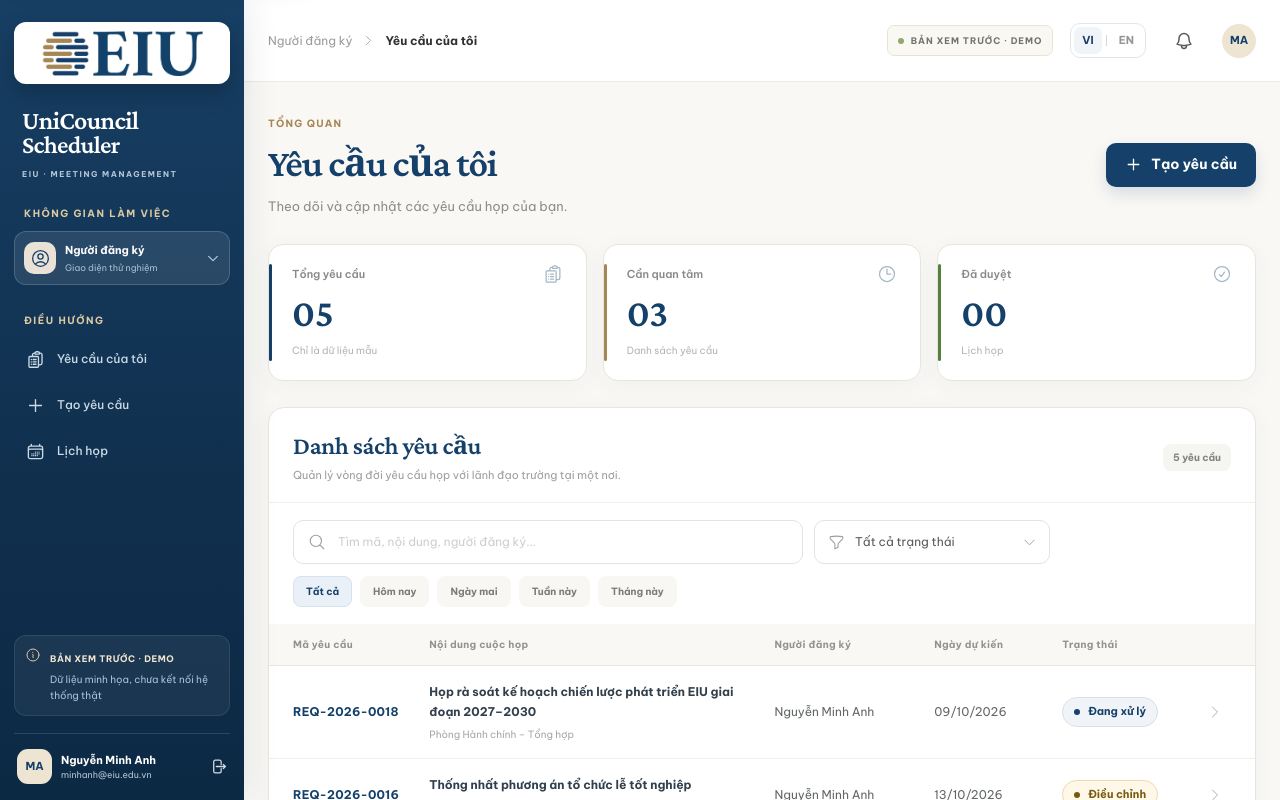
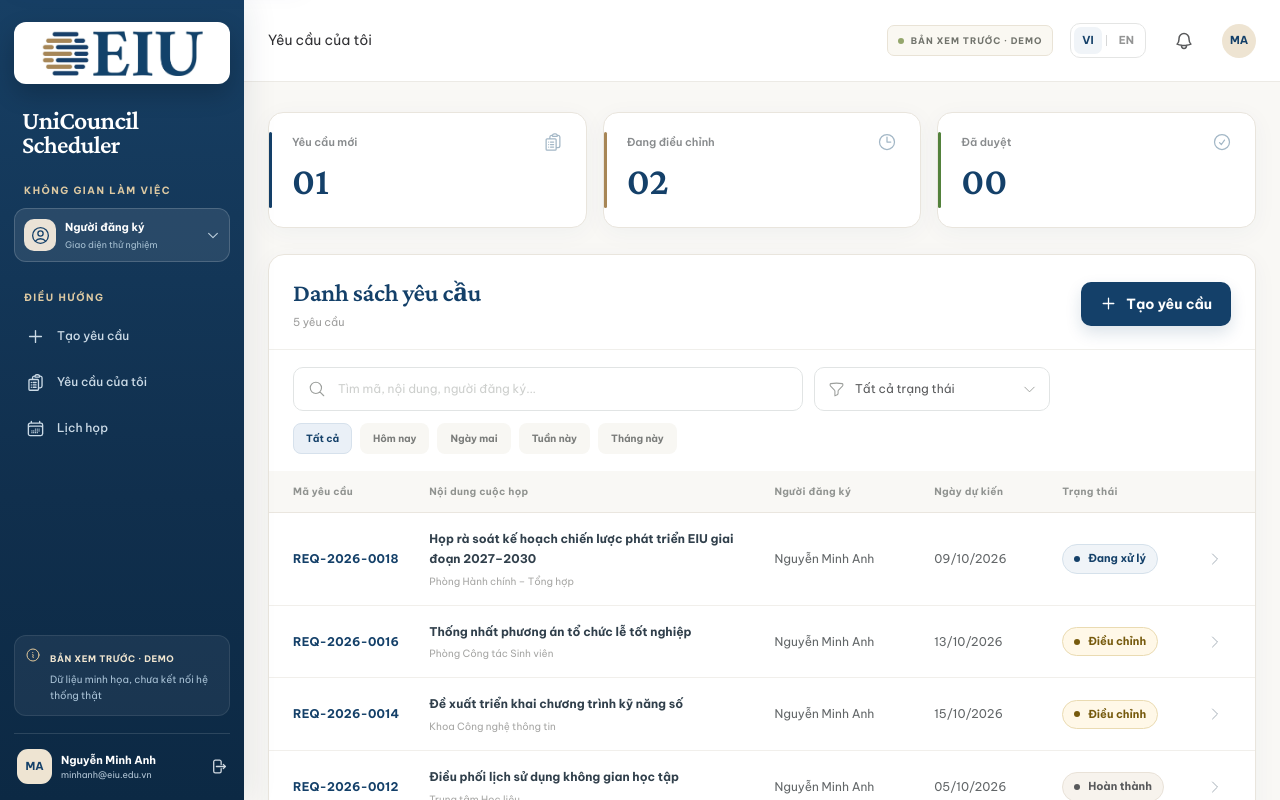
Before and after one commit to baonguyen-kobe/UniCouncil-Scheduler, a Next.js app: page / in a window 1280 px wide. Shown: the top 800 px of the page. Built offline with nearby package versions, Linux system fonts and the light colour scheme.

Commit message:
feat(ui): restructure sidebar, request KPI and fixed header per feedback

```diff
--- a/components/preview-app.tsx
+++ b/components/preview-app.tsx
@@ -27,7 +27,7 @@ const COPY = {
     signIn:"Tiếp tục với tài khoản EIU",loginNote:"Bản thử nghiệm giao diện. Không kết nối Google Workspace hoặc gửi dữ liệu thật.",
     enterDemo:"Vào giao diện demo",user:"Tài khoản minh họa",workspace:"KHÔNG GIAN LÀM VIỆC",nav:"ĐIỀU HƯỚNG",
     REQUESTER:"Người đăng ký",ASSISTANT:"Trợ lý lãnh đạo",LEADER:"Lãnh đạo",ADMIN:"Quản trị",
-    myRequests:"Yêu cầu của tôi",workQueue:"Xử lý yêu cầu",leaderQueue:"Phê duyệt yêu cầu",newRequest:"Tạo yêu cầu",
+    myRequests:"Yêu cầu của tôi",workQueue:"Xử lý yêu cầu",leaderQueue:"Phê duyệt yêu cầu",newRequest:"Tạo yêu cầu",newKpi:"Yêu cầu mới",revisingKpi:"Đang điều chỉnh",
     calendar:"Lịch họp",settings:"Quản trị",preview:"Giao diện thử nghiệm",previewSub:"Dữ liệu minh họa, chưa kết nối hệ thống thật",
     search:"Tìm mã, nội dung, người đăng ký...",allStatuses:"Tất cả trạng thái",
     all:"Tất cả",today:"Hôm nay",tomorrow:"Ngày mai",week:"Tuần này",month:"Tháng này",
@@ -77,7 +77,7 @@ const COPY = {
     signIn:"Continue with an EIU account",loginNote:"UI-only preview. No live Google Workspace authentication or data submission.",
     enterDemo:"Explore the demo",user:"Demo account",workspace:"YOUR WORKSPACE",nav:"NAVIGATION",
     REQUESTER:"Requester",ASSISTANT:"Executive Assistant",LEADER:"Leader",ADMIN:"Administrator",
-    myRequests:"My requests",workQueue:"Process requests",leaderQueue:"Review requests",newRequest:"New request",
+    myRequests:"My requests",workQueue:"Process requests",leaderQueue:"Review requests",newRequest:"New request",newKpi:"New requests",revisingKpi:"Under revision",
     calendar:"Meeting calendar",settings:"Administration",preview:"Interface preview",previewSub:"Illustrative data, not connected to production",
     search:"Search reference, agenda, requester...",allStatuses:"All statuses",
     all:"All",today:"Today",tomorrow:"Tomorrow",week:"This week",month:"This month",
@@ -121,6 +121,8 @@ const COPY = {
     return:"Back",legend:"Approved meetings",revisionHint:"Changes requested by the Assistant"
   }
 } as const;
+// Set NEXT_PUBLIC_DEMO_MODE=false only when production services/auth have been implemented.
+const DEMO_MODE = process.env.NEXT_PUBLIC_DEMO_MODE !== "false";
 type TextKey = keyof typeof COPY.vi;
 function t(locale:Locale,key:TextKey):string{return COPY[locale][key];}
 const ROLES: Role[]=["REQUESTER","ASSISTANT","LEADER","ADMIN"];
@@ -266,21 +268,23 @@ function RequestsView({role,locale,requests,open,newRequest}:{role:Role;locale:L
   return true;
  });
  const shown=searched.slice((page-1)*6,page*6);
- const counts={total:list.length,waiting:list.filter(r=>["PROCESSING","PENDING_APPROVAL","ADJUSTED","REVISED","REVISED_PROCESSING"].includes(r.status)).length,approved:list.filter(r=>r.status==="APPROVED").length};
- const title=role==="REQUESTER"?t(locale,"myRequests"):role==="ASSISTANT"?t(locale,"workQueue"):role==="LEADER"?t(locale,"leaderQueue"):t(locale,"requestList");
- const subtitle=role==="REQUESTER"?t(locale,"ownSub"):role==="ASSISTANT"?t(locale,"assistantSub"):role==="LEADER"?t(locale,"leaderSub"):t(locale,"pageDescription");
+ const counts={
+  new:list.filter(r=>role==="LEADER"?r.status==="PENDING_APPROVAL":role==="ASSISTANT"?r.status==="PROCESSING":r.status==="PROCESSING"||r.status==="PENDING_APPROVAL").length,
+  revising:list.filter(r=>r.status==="ADJUSTED"||r.status==="REVISED").length,
+  approved:list.filter(r=>r.status==="APPROVED").length
+ };
  const statuses=role==="REQUESTER"?[["all",t(locale,"allStatuses")],["processing",locale==="vi"?"Đang xử lý":"Processing"],["revision",locale==="vi"?"Điều chỉnh":"Revision needed"],["APPROVED",t(locale,"approved")],["COMPLETED",statusLabel("COMPLETED",role,locale)],["CANCELLED",statusLabel("CANCELLED",role,locale)]]:[[ "all",t(locale,"allStatuses")],...(["PROCESSING","PENDING_APPROVAL","ADJUSTED","REVISED","REVISED_PROCESSING","APPROVED","CANCELLED","COMPLETED"] as Status[]).map(s=>[s,statusLabel(s,role,locale)])];
- // Fix requester-specific group text without exposing the technical status.
-
- return <div className="page-shell">
-   <div className="page-title-row"><div><SectionEyebrow>{t(locale,"overview")}</SectionEyebrow><h1 className="page-title">{title}</h1><p className="page-subtitle">{subtitle}</p></div>{role==="REQUESTER"&&<button type="button" className="button button-primary create-button" onClick={newRequest}><PlusIcon className="icon-sm"/>{t(locale,"newRequest")}</button>}</div>
+ return <div className="page-shell requests-page">
    <div className="stats-row">
-    <div className="stat-card"><div className="stat-label"><span>{t(locale,"allRequests")}</span><ClipboardDocumentListIcon/></div><strong>{counts.total.toString().padStart(2,"0")}</strong><small>{t(locale,"mock")}</small></div>
-    <div className="stat-card"><div className="stat-label"><span>{t(locale,"waiting")}</span><ClockIcon/></div><strong>{counts.waiting.toString().padStart(2,"0")}</strong><small>{t(locale,"requestList")}</small></div>
-    <div className="stat-card"><div className="stat-label"><span>{t(locale,"approved")}</span><CheckCircleIcon/></div><strong>{counts.approved.toString().padStart(2,"0")}</strong><small>{t(locale,"calendar")}</small></div>
+    <div className="stat-card"><div className="stat-label"><span>{t(locale,"newKpi")}</span><ClipboardDocumentListIcon/></div><strong>{counts.new.toString().padStart(2,"0")}</strong></div>
+    <div className="stat-card"><div className="stat-label"><span>{t(locale,"revisingKpi")}</span><ClockIcon/></div><strong>{counts.revising.toString().padStart(2,"0")}</strong></div>
+    <div className="stat-card"><div className="stat-label"><span>{t(locale,"approved")}</span><CheckCircleIcon/></div><strong>{counts.approved.toString().padStart(2,"0")}</strong></div>
    </div>
    <div className="list-card">
-    <div className="table-card-heading"><div><h2>{t(locale,"requestList")}</h2><p>{t(locale,"pageDescription")}</p></div><span className="result-counter">{searched.length} {locale==="vi"?"yêu cầu":"requests"}</span></div>
+    <div className="table-card-heading">
+      <div><h2>{t(locale,"requestList")}</h2><p className="table-result-count">{searched.length} {locale==="vi"?"yêu cầu":"requests"}</p></div>
+      {(role==="REQUESTER"||role==="ASSISTANT")&&<button type="button" className="button button-primary create-button" onClick={newRequest}><PlusIcon className="icon-sm"/>{t(locale,"newRequest")}</button>}
+    </div>
     <div className="filter-area">
       <div className="filter-row"><div className="search-shell"><MagnifyingGlassIcon/><input type="search" value={query} placeholder={t(locale,"search")} onChange={e=>{setQuery(e.target.value);setPage(1);}} aria-label={t(locale,"search")}/></div><div className="select-shell"><FunnelIcon/><select value={status} aria-label={t(locale,"status")} onChange={e=>{setStatus(e.target.value);setPage(1);}}>{statuses.map(([value,label])=><option key={value} value={value}>{label}</option>)}</select><ChevronDownIcon/></div></div>
       <div className="preset-row">{([["all","all"],["today","today"],["tomorrow","tomorrow"],["week","week"],["month","month"]] as const).map(([value,key])=><button key={value} type="button" onClick={()=>{setDateFilter(value);setPage(1);}} className={"preset "+(dateFilter===value?"preset-active":"")}>{t(locale,key)}</button>)}{(status!=="all"||query||dateFilter!=="all")&&<button type="button" className="clear-filters" onClick={()=>{setQuery("");setDateFilter("all");setStatus("all");setPage(1);}}><ArrowPathIcon/>{t(locale,"reset")}</button>}</div>
@@ -416,10 +420,11 @@ export default function PreviewApp(){
  function createRequest(r:MeetingRequest,isEdit:boolean){setRequests(prev=>isEdit?prev.map(x=>x.id===r.id?r:x):[r,...prev]);navigate("/requests");setToast(t(locale,"formSaved"));}
  if(path==="/login")return <SignIn locale={locale} onLocaleChange={setLocale} enter={()=>navigate("/requests")}/>;
  const navItems=role==="REQUESTER"?[
+  {href:"/requests/new",name:t(locale,"newRequest"),icon:PlusIcon},
   {href:"/requests",name:t(locale,"myRequests"),icon:ClipboardDocumentListIcon},
-  {href:"/requests/new",name:t(locale,"newRequest"),icon:PlusIcon},
   {href:"/calendar",name:t(locale,"calendar"),icon:CalendarDaysIcon}
  ]:role==="ASSISTANT"?[
+  {href:"/requests/new",name:t(locale,"newRequest"),icon:PlusIcon},
   {href:"/requests",name:t(locale,"workQueue"),icon:ClipboardDocumentListIcon},
   {href:"/calendar",name:t(locale,"calendar"),icon:CalendarDaysIcon}
  ]:role==="LEADER"?[
@@ -435,22 +440,22 @@ export default function PreviewApp(){
   {sidebarOpen&&<button type="button" className="sidebar-screen" aria-label={t(locale,"close")} onClick={()=>setSidebarOpen(false)}/>}
   <aside className={"sidebar "+(sidebarOpen?"sidebar-open":"")}>
     <div className="side-logo"><Logo/></div>
-    <div className="side-product"><span className="side-product-title">UniCouncil <em>Scheduler</em></span><span className="side-product-sub">EIU · MEETING MANAGEMENT</span></div>
-    <div className="workspace-wrap"><span className="side-heading">{t(locale,"workspace")}</span>
-      <button type="button" className="workspace-trigger" aria-expanded={workspaceOpen} onClick={()=>setWorkspaceOpen(v=>!v)}><span className="workspace-icon"><UserCircleIcon/></span><span><strong>{t(locale,role)}</strong><small>{t(locale,"preview")}</small></span><ChevronDownIcon className="icon-sm"/></button>
+    <div className="side-product"><span className="side-product-title">UniCouncil <em>Scheduler</em></span></div>
+    <div className="workspace-wrap">{DEMO_MODE&&<span className="side-heading">{t(locale,"workspace")}</span>}
+      <button type="button" className="workspace-trigger" aria-expanded={workspaceOpen} onClick={()=>setWorkspaceOpen(v=>!v)}><span className="workspace-icon"><UserCircleIcon/></span><span><strong>{t(locale,role)}</strong>{DEMO_MODE&&<small>{t(locale,"preview")}</small>}</span><ChevronDownIcon className="icon-sm"/></button>
       {workspaceOpen&&<div className="workspace-dropdown">{ROLES.map(r=><button type="button" key={r} className={r===role?"selected-workspace":""} onClick={()=>switchRole(r)}>{t(locale,r)}{r===role&&<CheckIcon className="icon-sm"/>}</button>)}</div>}
     </div>
     <nav className="side-nav" aria-label={t(locale,"nav")}><span className="side-heading">{t(locale,"nav")}</span>{navItems.map(({href,name,icon:Icon})=><button type="button" key={href} onClick={()=>navigate(href)} className={"nav-link "+(path===href||(href==="/requests"&&path.startsWith("/requests/")&&!isForm)?"nav-active":"")}><Icon/><span>{name}</span>{path===href&&<span className="nav-active-marker"/>}</button>)}</nav>
-    <div className="side-bottom"><div className="side-help"><InformationCircleIcon/><div><strong>{t(locale,"demo")}</strong><p>{t(locale,"previewSub")}</p></div></div><button type="button" className="side-user" onClick={()=>navigate("/login")}><span className="avatar">MA</span><span><strong>{MOCK_USER}</strong><small>{MOCK_EMAIL}</small></span><ArrowRightOnRectangleIcon className="icon-sm"/></button></div>
+    <div className="side-bottom">{DEMO_MODE&&<div className="side-help"><InformationCircleIcon/><div><strong>{t(locale,"demo")}</strong><p>{t(locale,"previewSub")}</p></div></div>}<button type="button" className="side-user" onClick={()=>navigate("/login")}><span className="avatar">MA</span><span><strong>{MOCK_USER}</strong><small>{MOCK_EMAIL}</small></span><ArrowRightOnRectangleIcon className="icon-sm"/></button></div>
   </aside>
-  <div className="main-area"><header className="topbar"><div className="topbar-left"><button className="icon-button mobile-nav-toggle" type="button" onClick={()=>setSidebarOpen(true)} aria-label={t(locale,"nav")}><Bars3Icon/></button><span className="topbar-location">{t(locale,role)} <ChevronRightIcon/> <strong>{pageLabel}</strong></span></div><div className="topbar-right"><DemoNotice locale={locale}/><LanguageSwitch locale={locale} change={setLocale}/><button type="button" className="icon-button notification-button" aria-label={t(locale,"preview")} onClick={()=>setToast(t(locale,"loginNote"))}><BellIcon/></button><span className="topbar-avatar">MA</span></div></header>
+  <div className="main-area"><header className="topbar"><div className="topbar-left"><button className="icon-button mobile-nav-toggle" type="button" onClick={()=>setSidebarOpen(true)} aria-label={t(locale,"nav")}><Bars3Icon/></button><h1 className="topbar-page-title">{pageLabel}</h1></div><div className="topbar-right">{DEMO_MODE&&<DemoNotice locale={locale}/>}<LanguageSwitch locale={locale} change={setLocale}/><button type="button" className="icon-button notification-button" aria-label={t(locale,"preview")} onClick={()=>setToast(t(locale,"loginNote"))}><BellIcon/></button><span className="topbar-avatar">MA</span></div></header>
    <main id="main-content" tabIndex={-1}>
     {isForm?<NewRequestView key={path} locale={locale} requests={requests} editId={path.split("/")[3]} onCreate={createRequest} back={()=>navigate("/requests")}/>:
       path==="/calendar"?<CalendarView locale={locale} requests={requests} open={setSelected}/>:
       path==="/settings"?<AdminView locale={locale}/>:
       <RequestsView role={role} locale={locale} requests={requests} open={setSelected} newRequest={()=>navigate("/requests/new")}/>}
    </main>
-   <footer className="app-footer">© EIU · UniCouncil Scheduler <span>{t(locale,"demo")}</span></footer>
+   <footer className="app-footer">© EIU · UniCouncil Scheduler {DEMO_MODE&&<span>{t(locale,"demo")}</span>}</footer>
   </div>
   {selectedRecord&&<DetailDrawer request={selectedRecord} role={role} locale={locale} onClose={()=>setSelected(null)} onAction={(kind,request)=>setAction({kind,request})} onEdit={r=>navigate("/requests/new/"+r.id)}/>}
   {action&&<ActionModal key={action.kind+action.request.id} kind={action.kind} request={action.request} locale={locale} close={()=>setAction(null)} confirm={applyAction}/>}
```
